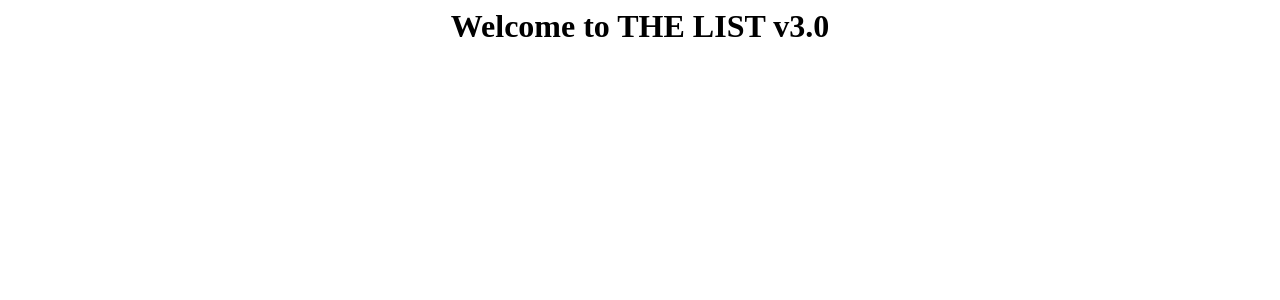
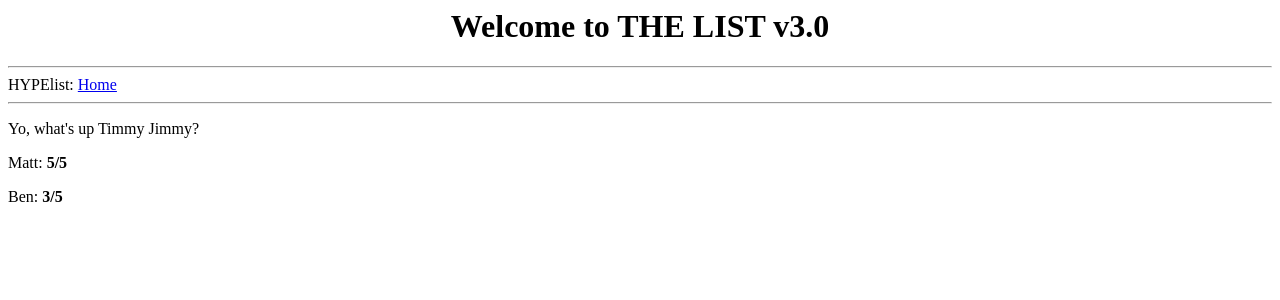
Before and after one commit to MattyGroch/gameHype, a Flask app: page / in a window 1280 px wide. Shown: the top 300 px of the page. Run offline with Flask 2, Linux system fonts and the light colour scheme.

Commit message:
final edits to templates for master merge

```diff
--- a/gamehype/routes.py
+++ b/gamehype/routes.py
@@ -4,4 +4,15 @@ from gamehype import app
 @app.route('/')
 @app.route('/index')
 def index():
-    return render_template('index.html', title='Home')
+    user = {'username': 'Timmy Jimmy'}
+    ratings = [
+        {
+            'hypeman': {'username': 'Matt'},
+            'hype': '5/5'
+        },
+        {
+            'hypeman': {'username': 'Ben'},
+            'hype': '3/5'
+        }
+    ]
+    return render_template('index.html', title='Home', user=user, ratings=ratings)
--- /dev/null
+++ b/gamehype/templates/base.html
@@ -0,0 +1,18 @@
+<html>
+    <head>
+      {% if title %}
+      <title>{{ title }} - HYPElist</title>
+      {% else %}
+      <title>Welcome to the HYPElist</title>
+      {% endif %}
+    </head>
+    <body>
+      <center>
+        <h1>Welcome to THE LIST v3.0</h1>
+      </center>
+      <hr>
+        <div>HYPElist: <a href="/index">Home</a></div>
+      <hr>
+      {% block content %}{% endblock %}
+    </body>
+</html>
--- a/gamehype/templates/index.html
+++ b/gamehype/templates/index.html
@@ -1,8 +1,10 @@
-<html>
-    <head>
-        <title>The Big List of Hype</title>
-    </head>
-    <body>
-      <center><h1>Welcome to THE LIST v3.0</h1></center>
-    </body>
-</html>
+{% extends "base.html" %}
+
+{% block content %}
+      <p>
+        Yo, what's up {{ user.username }}?
+      </p>
+      {% for rating in ratings %}
+      <div><p>{{ rating.hypeman.username }}: <b>{{ rating.hype }}</b></p></div>
+      {% endfor %}
+{% endblock %}
```
